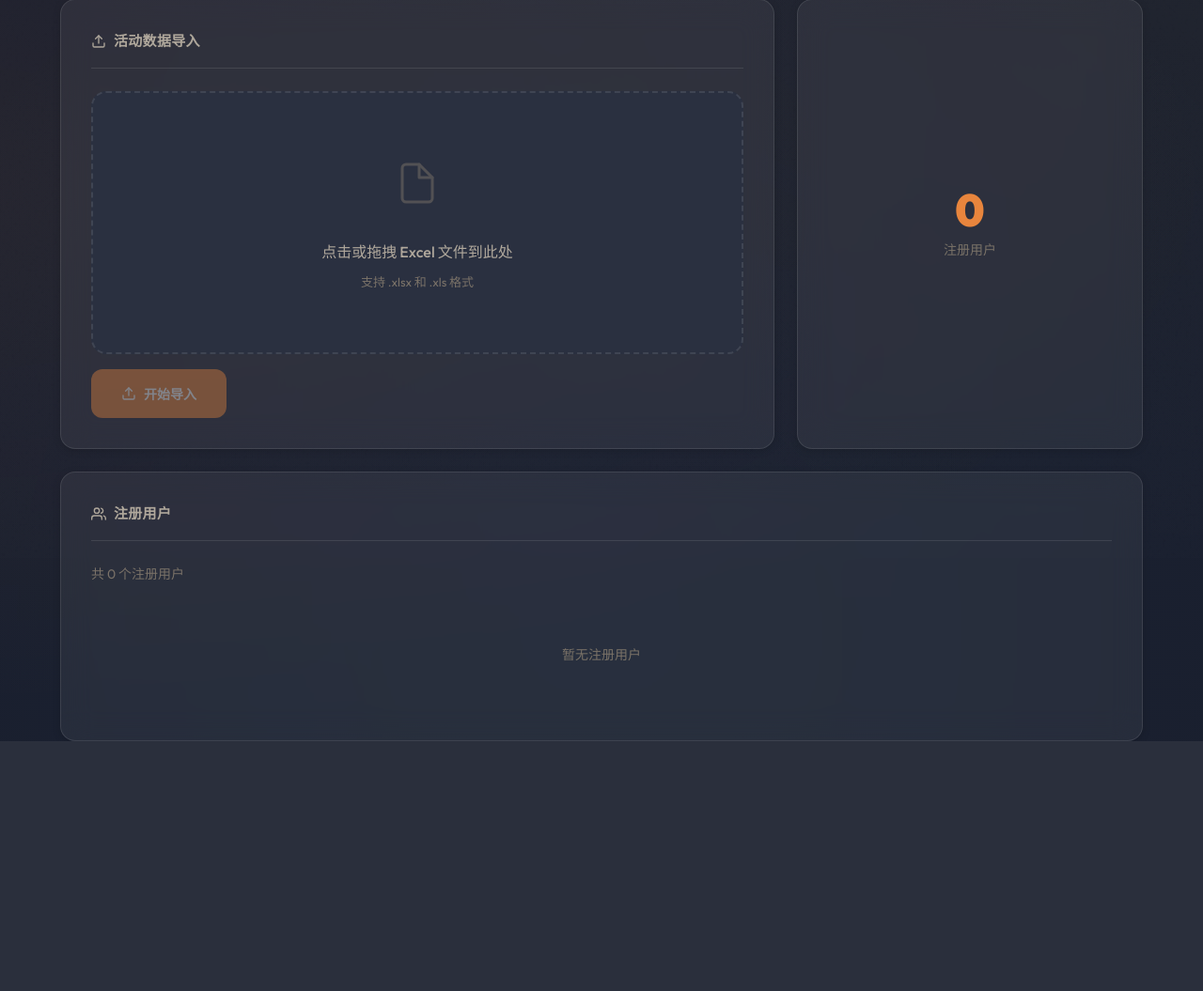
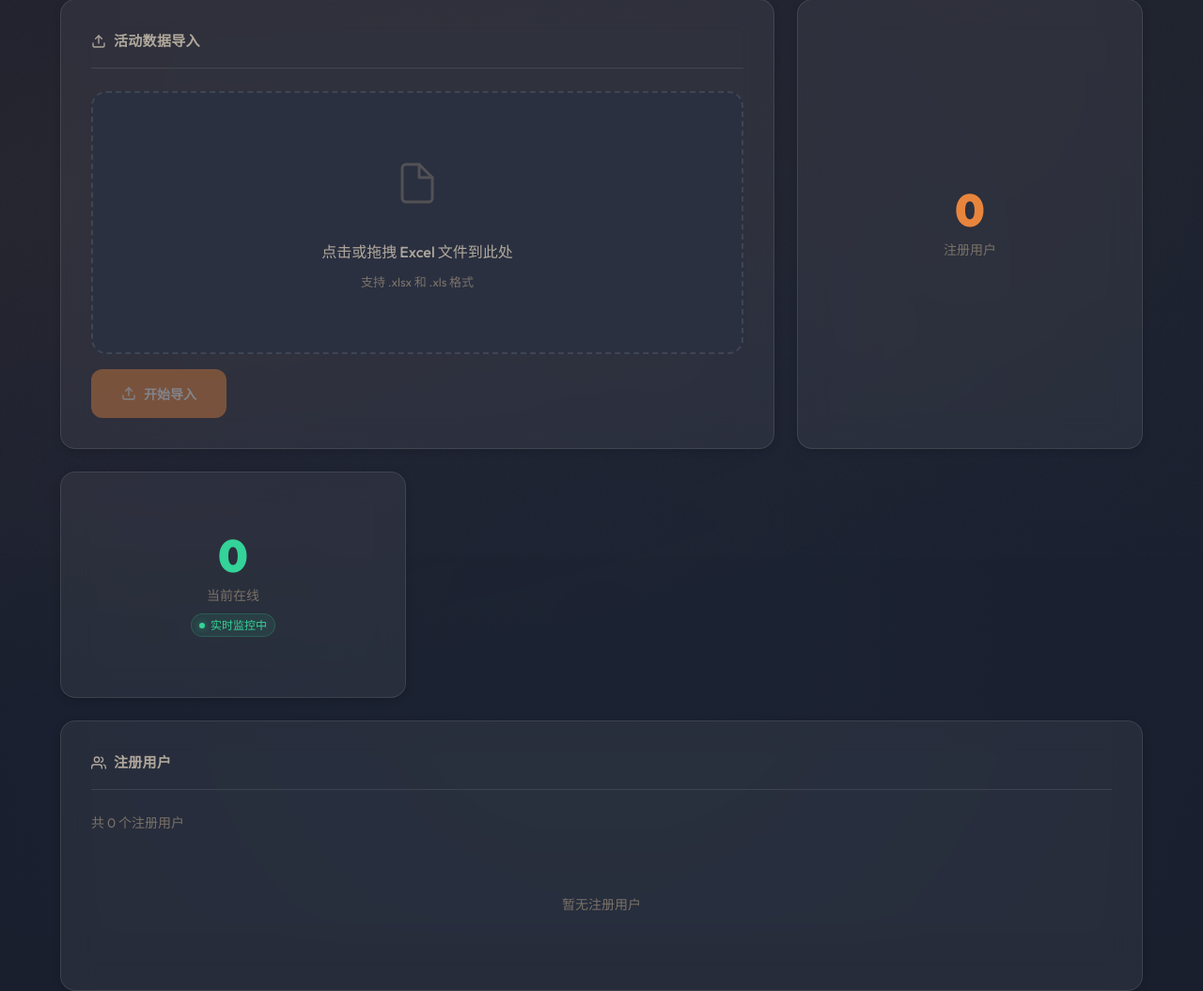
Before and after one commit to cannot0/DreamSpace-SocialPractice-MatchManagement, a Flask app: page /admin in a window 1280 px wide. Shown: the part 206-1261 px from the top of the page at 94% size. Before the commit the page ends 995 px from the top, so only its background shows below. Run offline with Flask 3, Linux system fonts and the light colour scheme; the visitor is signed in with stand-in values (Sample User, id 1); data that the repository does not hold is empty; some libraries are stand-ins or nearby versions.

Commit message:
feat: 管理后台增加用户在线状态监控功能
- 新增心跳接口 POST /heartbeat，用户每60秒上报活跃状态
- 新增管理员接口 GET /admin/online-users 查询在线用户
- 管理后台新增「当前在线」统计卡片（绿色主题）
- 用户表格新增「状态」列，显示在线/离线状态
- 数据库迁移：users 表添加 last_active 列
- 用户页面（index/history）添加心跳机制

```diff
--- a/app.py
+++ b/app.py
@@ -17,9 +17,9 @@ from auth import (
     authenticate_admin,
 )
 from db.user import (
-    create_user, get_user_by_username, update_last_login,
+    create_user, get_user_by_username, update_last_login, update_last_active,
     save_recommendation, get_recommendation_history,
-    get_all_users,
+    get_all_users, get_all_users_with_status, get_online_users,
 )
 
 logging.basicConfig(level=logging.INFO)
@@ -204,9 +204,11 @@ def debug_history():
 @admin_required
 def admin():
     """管理后台页面。"""
-    users = get_all_users()
+    users = get_all_users_with_status()
+    online_users = get_online_users(timeout_minutes=5)
     return render_template("admin.html",
                            users=users,
+                           online_count=len(online_users),
                            username=session.get('username'),
                            nickname=session.get('nickname'))
 
@@ -264,8 +266,29 @@ def admin_upload():
 @admin_required
 def admin_users():
     """用户列表（JSON）。"""
-    users = get_all_users()
+    users = get_all_users_with_status()
     return jsonify({"users": users})
+
+
+@app.route("/admin/online-users")
+@admin_required
+def admin_online_users():
+    """在线用户列表（JSON）。"""
+    online_users = get_online_users(timeout_minutes=5)
+    return jsonify({
+        "online_users": online_users,
+        "count": len(online_users),
+    })
+
+
+@app.route("/heartbeat", methods=["POST"])
+@login_required
+def heartbeat():
+    """用户心跳接口，更新 last_active 时间戳。"""
+    user_id = session.get('user_id')
+    if user_id and user_id != 0:
+        update_last_active(user_id)
+    return jsonify({"status": "ok"})
 
 
 # ==================== API 路由 ====================
--- a/db/user.py
+++ b/db/user.py
@@ -122,6 +122,115 @@ def update_last_login(user_id: int) -> bool:
     except psycopg2.Error as e:
         logger.error("更新登录时间失败: %s", e)
         return False
+    finally:
+        if "conn" in locals():
+            conn.close()
+
+
+def update_last_active(user_id: int) -> bool:
+    """更新用户最后活跃时间（心跳接口调用）。
+
+    Args:
+        user_id: 用户ID
+
+    Returns:
+        是否更新成功
+    """
+    try:
+        conn = _get_connection()
+        cursor = conn.cursor()
+
+        cursor.execute(
+            "UPDATE users SET last_active = CURRENT_TIMESTAMP WHERE id = %s",
+            (user_id,),
+        )
+        conn.commit()
+        return True
+
+    except psycopg2.Error as e:
+        logger.error("更新活跃时间失败: %s", e)
+        return False
+    finally:
+        if "conn" in locals():
+            conn.close()
+
+
+def get_online_users(timeout_minutes: int = 5) -> list:
+    """获取在线用户列表。
+
+    在线判定：last_active 在最近 timeout_minutes 分钟内有更新。
+
+    Args:
+        timeout_minutes: 超时分钟数，默认5分钟
+
+    Returns:
+        在线用户列表
+    """
+    try:
+        conn = _get_connection()
+        cursor = conn.cursor()
+
+        cursor.execute(
+            """SELECT id, username, nickname, last_active
+               FROM users
+               WHERE last_active IS NOT NULL
+                 AND last_active > CURRENT_TIMESTAMP - INTERVAL '%s minutes'
+               ORDER BY last_active DESC""",
+            (timeout_minutes,),
+        )
+        rows = cursor.fetchall()
+
+        online_users = []
+        for row in rows:
+            online_users.append({
+                "id": row[0],
+                "username": row[1],
+                "nickname": row[2],
+                "last_active": str(row[3]) if row[3] else "",
+            })
+
+        return online_users
+
+    except psycopg2.Error as e:
+        logger.error("获取在线用户失败: %s", e)
+        return []
+    finally:
+        if "conn" in locals():
+            conn.close()
+
+
+def get_all_users_with_status() -> list:
+    """获取所有用户列表（含在线状态）。
+
+    Returns:
+        用户列表，每个用户为字典格式（不含密码哈希）
+    """
+    try:
+        conn = _get_connection()
+        cursor = conn.cursor()
+
+        cursor.execute(
+            """SELECT id, username, nickname, created_at, last_login, last_active
+               FROM users ORDER BY created_at DESC"""
+        )
+        rows = cursor.fetchall()
+
+        users = []
+        for row in rows:
+            users.append({
+                "id": row[0],
+                "username": row[1],
+                "nickname": row[2],
+                "created_at": str(row[3]) if row[3] else "",
+                "last_login": str(row[4]) if row[4] else "",
+                "last_active": str(row[5]) if row[5] else "",
+            })
+
+        return users
+
+    except psycopg2.Error as e:
+        logger.error("获取用户列表失败: %s", e)
+        return []
     finally:
         if "conn" in locals():
             conn.close()
--- a/migrate.py
+++ b/migrate.py
@@ -8,6 +8,9 @@ if not DATABASE_URL:
     exit(0)
 
 MIGRATION_SQL = """
+-- 添加 last_active 列到 users 表（用于在线状态追踪）
+ALTER TABLE users ADD COLUMN IF NOT EXISTS last_active TIMESTAMP;
+
 CREATE OR REPLACE VIEW v_activity_full AS
 SELECT
     a.project_id, a.activity_id, a.title, a.org_name,
@@ -57,6 +60,6 @@ try:
     conn.commit()
     cur.close()
     conn.close()
-    print("✅ 迁移完成：v_activity_full 视图已更新")
+    print("✅ 迁移完成：users.last_active 列已添加，v_activity_full 视图已更新")
 except Exception as e:
     print(f"⚠️ 迁移失败（不影响启动）: {e}")
--- a/templates/admin.html
+++ b/templates/admin.html
@@ -44,6 +44,7 @@
 
     .dash-upload   { grid-column: span 8; }
     .dash-stats    { grid-column: span 4; }
+    .dash-online   { grid-column: span 4; }
     .dash-users    { grid-column: span 12; }
 
     /* Upload card */
@@ -162,6 +163,46 @@
       font-weight: 500;
     }
 
+    /* Online status indicator */
+    .online-dot {
+      display: inline-block;
+      width: 8px;
+      height: 8px;
+      border-radius: 50%;
+      background: var(--color-text-muted);
+      margin-right: 6px;
+      vertical-align: middle;
+      transition: background var(--duration-fast) ease;
+    }
+
+    .online-dot.active {
+      background: #34d399;
+      box-shadow: 0 0 6px rgba(52, 211, 153, 0.5);
+    }
+
+    .online-badge {
+      display: inline-flex;
+      align-items: center;
+      gap: 6px;
+      padding: 2px 8px;
+      border-radius: 9999px;
+      font-size: 12px;
+      font-weight: 500;
+      background: rgba(52, 211, 153, 0.1);
+      color: #34d399;
+      border: 1px solid rgba(52, 211, 153, 0.2);
+    }
+
+    .online-badge .online-dot {
+      width: 6px;
+      height: 6px;
+      margin-right: 0;
+    }
+
+    .stat-card-online .stat-number {
+      color: #34d399;
+    }
+
     /* Users table */
     .users-table {
       width: 100%;
@@ -266,7 +307,8 @@
       }
 
       .dash-upload,
-      .dash-stats {
+      .dash-stats,
+      .dash-online {
         grid-column: span 1;
       }
     }
@@ -348,6 +390,18 @@
         </div>
       </div>
 
+      <!-- Online Users Card (4 cols) -->
+      <div class="card dash-online gsap-fade stat-card-online">
+        <div class="stat-card-inner">
+          <div class="stat-number" id="onlineCount">{{ online_count }}</div>
+          <div class="stat-label">当前在线</div>
+          <div class="online-badge" style="margin-top: var(--space-sm)">
+            <span class="online-dot active"></span>
+            <span>实时监控中</span>
+          </div>
+        </div>
+      </div>
+
       <!-- Users Table (12 cols) -->
       <div class="card dash-users gsap-fade">
         <div class="card-title">
@@ -358,24 +412,34 @@
         <div class="users-count">共 {{ users|length }} 个注册用户</div>
 
         {% if users %}
-        <table class="users-table">
+        <table class="users-table" id="usersTable">
           <thead>
             <tr>
               <th>ID</th>
               <th>用户名</th>
               <th>昵称</th>
+              <th>状态</th>
               <th>注册时间</th>
-              <th>最后登录</th>
+              <th>最后活跃</th>
             </tr>
           </thead>
           <tbody>
             {% for user in users %}
-            <tr>
+            <tr data-user-id="{{ user.id }}">
               <td class="user-id">{{ user.id }}</td>
               <td>{{ user.username }}</td>
               <td>{{ user.nickname }}</td>
+              <td>
+                {% if user.last_active %}
+                <span class="online-dot" data-last-active="{{ user.last_active }}"></span>
+                <span class="status-text">离线</span>
+                {% else %}
+                <span class="online-dot"></span>
+                <span class="status-text">从未活跃</span>
+                {% endif %}
+              </td>
               <td>{{ user.created_at }}</td>
-              <td>{{ user.last_login or '从未登录' }}</td>
+              <td>{{ user.last_active or '从未活跃' }}</td>
             </tr>
             {% endfor %}
           </tbody>
@@ -457,12 +521,66 @@
       uploadStatus.textContent = message;
     }
 
+    /* ===== Online Status Logic ===== */
+    const ONLINE_THRESHOLD_MINUTES = 5;
+
+    function isUserOnline(lastActiveStr) {
+      if (!lastActiveStr) return false;
+      const lastActive = new Date(lastActiveStr);
+      const now = new Date();
+      const diffMs = now - lastActive;
+      const diffMinutes = diffMs / (1000 * 60);
+      return diffMinutes < ONLINE_THRESHOLD_MINUTES;
+    }
+
+    function updateOnlineStatus() {
+      const rows = document.querySelectorAll('#usersTable tbody tr');
+      let onlineCount = 0;
+
+      rows.forEach(row => {
+        const dot = row.querySelector('.online-dot');
+        const statusText = row.querySelector('.status-text');
+        const lastActive = dot?.dataset.lastActive;
+
+        if (lastActive && isUserOnline(lastActive)) {
+          dot.classList.add('active');
+          statusText.textContent = '在线';
+          onlineCount++;
+        } else if (dot) {
+          dot.classList.remove('active');
+          statusText.textContent = lastActive ? '离线' : '从未活跃';
+        }
+      });
+
+      // Update online count display
+      const onlineCountEl = document.getElementById('onlineCount');
+      if (onlineCountEl) {
+        onlineCountEl.textContent = onlineCount;
+      }
+    }
+
+    // Refresh online status periodically
+    async function refreshOnlineUsers() {
+      try {
+        const response = await fetch('/admin/online-users');
+        if (response.ok) {
+          const data = await response.json();
+          const onlineCountEl = document.getElementById('onlineCount');
+          if (onlineCountEl) {
+            onlineCountEl.textContent = data.count;
+          }
+        }
+      } catch (err) {
+        console.error('Failed to refresh online status:', err);
+      }
+    }
+
     /* ===== GSAP Animations ===== */
     document.addEventListener('DOMContentLoaded', () => {
       gsap.registerPlugin(ScrollTrigger);
 
       // Entrance animations -- set initial states first, then animate
-      gsap.set(['.admin-page-header', '.dash-upload', '.dash-stats', '.dash-users'], {
+      gsap.set(['.admin-page-header', '.dash-upload', '.dash-stats', '.dash-online', '.dash-users'], {
         opacity: 0, y: 24
       });
 
@@ -470,10 +588,13 @@
       tl.to('.admin-page-header', { y: 0, opacity: 1, duration: 0.6, delay: 0.1 })
         .to('.dash-upload', { y: 0, opacity: 1, duration: 0.6 }, '-=0.3')
         .to('.dash-stats', { y: 0, opacity: 1, duration: 0.5 }, '-=0.4')
+        .to('.dash-online', { y: 0, opacity: 1, duration: 0.5 }, '-=0.4')
         .to('.dash-users', { y: 0, opacity: 1, duration: 0.6 }, '-=0.3');
 
-      // Counter animation for stat number
-      const statEl = document.getElementById('userCount');
+      // Counter animation for stat numbers
+      ['userCount', 'onlineCount'].forEach(id => {
+        const statEl = document.getElementById(id);
+        if (statEl) {
           const target = parseInt(statEl.textContent) || 0;
           if (target > 0) {
             gsap.from(statEl, {
@@ -487,6 +608,8 @@
               }
             });
           }
+        }
+      });
 
       // Table row stagger
       gsap.from('.users-table tbody tr', {
@@ -497,6 +620,12 @@
         delay: 0.6,
         ease: 'power2.out',
       });
+
+      // Initial online status update
+      updateOnlineStatus();
+
+      // Refresh online status every 30 seconds
+      setInterval(refreshOnlineUsers, 30000);
     });
   </script>
 
```
Also changed, not shown: templates/history.html (+12 -0 lines), templates/index.html (+12 -0 lines). Lines whose indentation alone changed are shown as unchanged.
